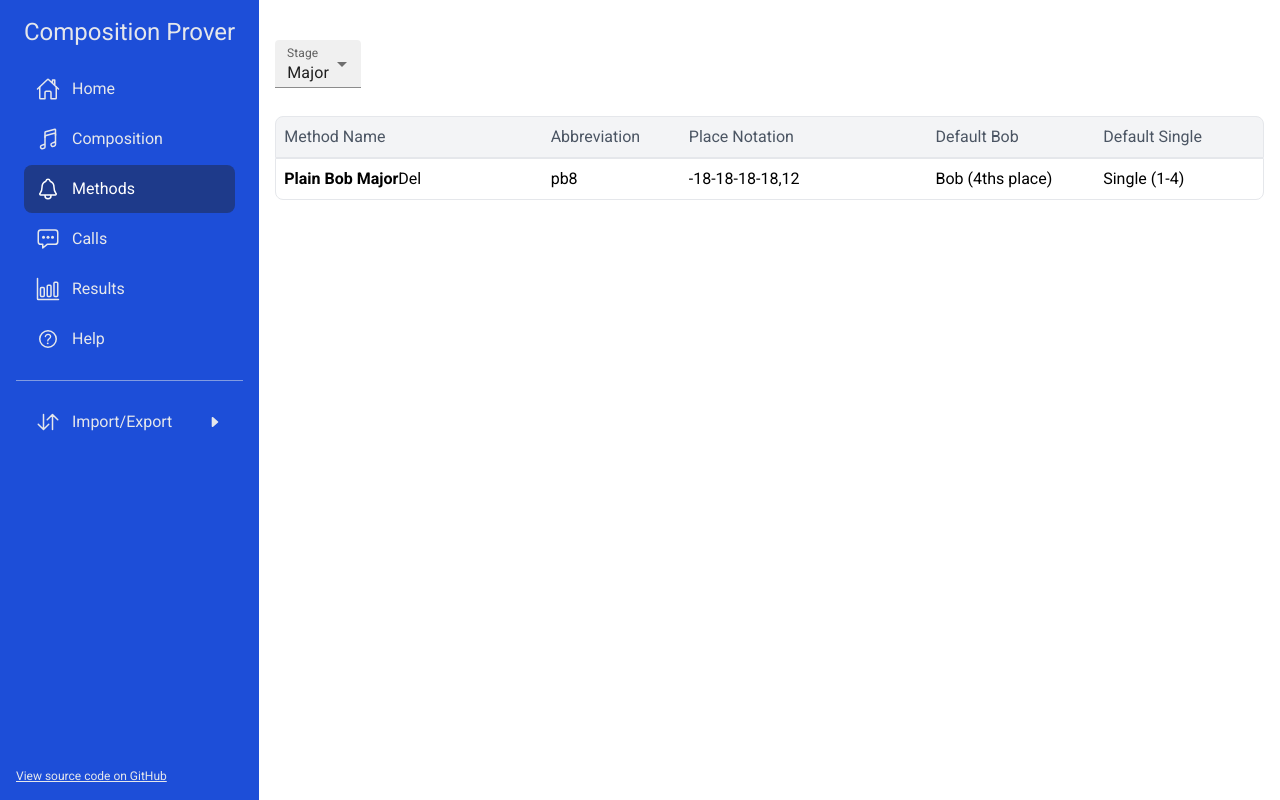
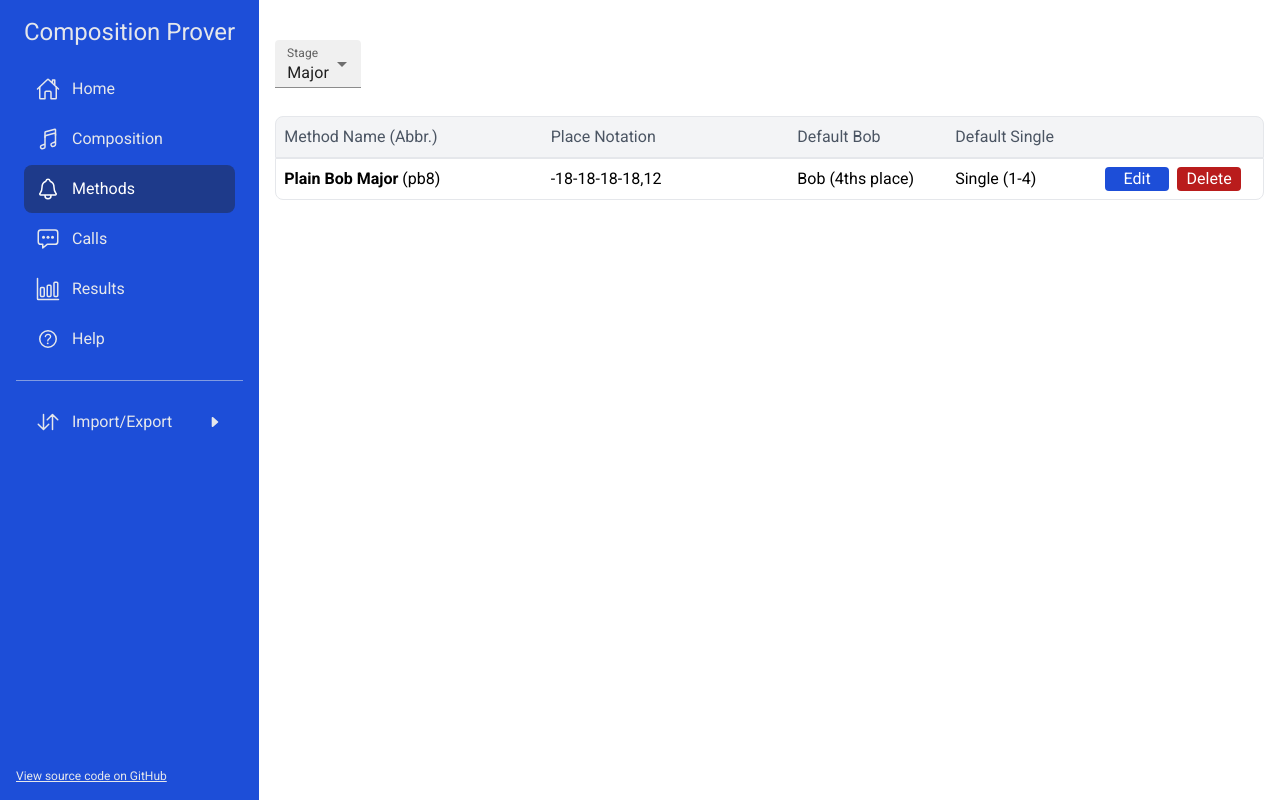
Before and after one commit to chrisjfield/CompositionProver, a React (Create React App) app: page /methods in a window 1280 px wide. Built offline with nearby package versions, Linux system fonts and the light colour scheme.

Commit message:
Add actions column, combine Name + Abbreviation columns

```diff
--- a/src/index.css
+++ b/src/index.css
@@ -29,19 +29,19 @@ body {
     width: 27%;
   }
 
-  .methods-table--column__abbr {
-    width: 14%;
-  }
-
   .methods-table--column__notation {
     width: 25%;
   }
 
   .methods-table--column__bob {
-    width: 17%;
+    width: 16%;
   }
 
   .methods-table--column__single {
-    width: 17%;
+    width: 16%;
+  }
+
+  .methods-table--column__actions {
+    width: 16%;
   }
 }
--- a/src/pages/methods.tsx
+++ b/src/pages/methods.tsx
@@ -19,25 +19,27 @@ const MethodsPage = () => {
   return (
     <>
       <StageSelector />
-      <div className="flex flex-col items-center w-full mx-auto max-w-7xl">
+      <div className="flex flex-col items-center w-full max-w-7xl">
         <div className="hidden w-full text-gray-600 bg-gray-100 border border-gray-200 rounded-t-lg sm:flex methods-table--header">
-          <div className="methods-table--column__name">Method Name</div>
-          <div className="methods-table--column__abbr">Abbreviation</div>
+          <div className="methods-table--column__name">Method Name (Abbr.)</div>
           <div className="methods-table--column__notation">Place Notation</div>
           <div className="methods-table--column__bob">Default Bob</div>
           <div className="methods-table--column__single">Default Single</div>
+          <div className="methods-table--column__actions" />
         </div>
         <div className="w-full bg-white border border-gray-200 divide-y rounded-b-lg">
           {methods.filter((method) => method.stage === methodStage).map((method) => (
             <div key={method.id} className="flex flex-wrap items-center w-full border-gray-200 sm:flex-nowrap even:bg-gray-50 last:rounded-b-lg">
               <div className="block py-2 pl-2 sm:pr-6 sm:flex methods-table--column__name">
-                <p className="text-lg font-bold sm:text-base">{ method.name }</p>
-                <button type="button" className="hidden sm:inline-block" onClick={() => deleteMethod(method.id)}>Del</button>
+                <p className="text-lg sm:text-base">
+                  <span className="font-bold">{method.name}</span>
+                  <span className="ml-1">
+                    (
+                    {method.abbreviation}
+                    )
+                  </span>
+                </p>
               </div>
-              <p className="py-2 pl-2 pr-6 methods-table--column__abbr">
-                <span className="mr-1 text-sm text-gray-600 sm:hidden">Abbr:</span>
-                {method.abbreviation}
-              </p>
               <p className="w-full py-2 pl-2 pr-6 methods-table--column__notation">
                 <span className="mr-2 text-sm text-gray-600 sm:hidden">Place Notation:</span>
                 {method.placeNotation}
@@ -45,19 +47,14 @@ const MethodsPage = () => {
               <p className="py-2 pl-2 pr-6 methods-table--column__bob">
                 <span className="mr-2 text-sm text-gray-600 sm:hidden">Default Bob:</span>
                 {getCallName(method.defaultBob)}
-
               </p>
               <p className="py-2 pl-2 pr-6 methods-table--column__single">
                 <span className="mr-2 text-sm text-gray-600 sm:hidden">Default Single:</span>
                 {getCallName(method.defaultSingle)}
               </p>
-              <div className="flex items-center justify-end w-full p-2 sm:hidden">
-                <button type="button" onClick={() => {}} className="w-16 py-1 mr-3 text-white rounded-md bg-brand-primary hover:bg-brand-primary-dark focus:outline-none focus:ring-2 focus:ring-blue-300">
-                  Edit
-                </button>
-                <button type="button" onClick={() => {}} className="w-16 py-1 text-white bg-red-700 rounded-md hover:bg-red-800 focus:outline-none focus:ring-2 focus:ring-red-300">
-                  Delete
-                </button>
+              <div className="flex flex-row flex-wrap justify-end w-full sm:justify-start methods-table--column__actions">
+                <button type="button" className="w-16 py-1 my-1 mr-2 text-white bg-blue-700 rounded sm:py-0 hover:bg-blue-800" onClick={() => deleteMethod(method.id)}>Edit</button>
+                <button type="button" className="w-16 py-1 my-1 mr-2 text-white bg-red-700 rounded sm:py-0 hover:bg-red-800" onClick={() => deleteMethod(method.id)}>Delete</button>
               </div>
             </div>
           ))}
```
